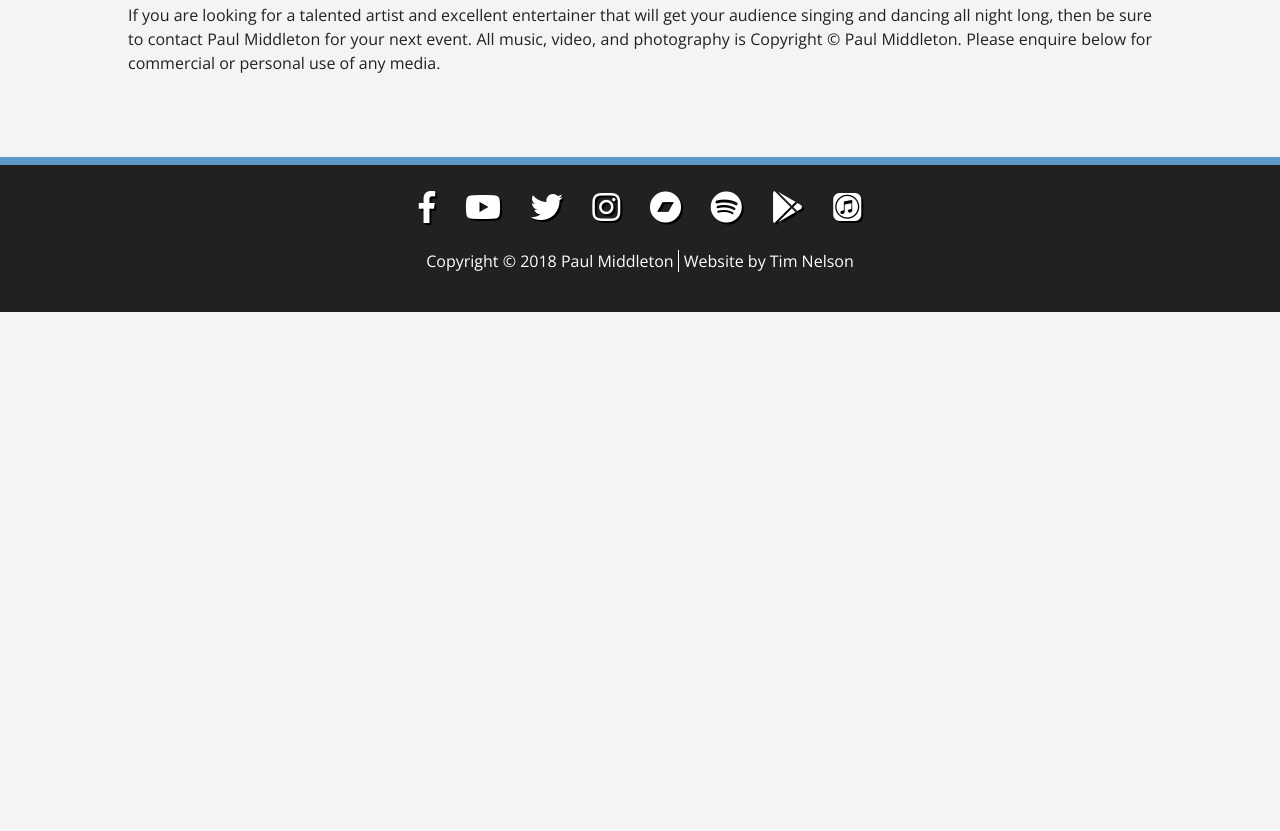
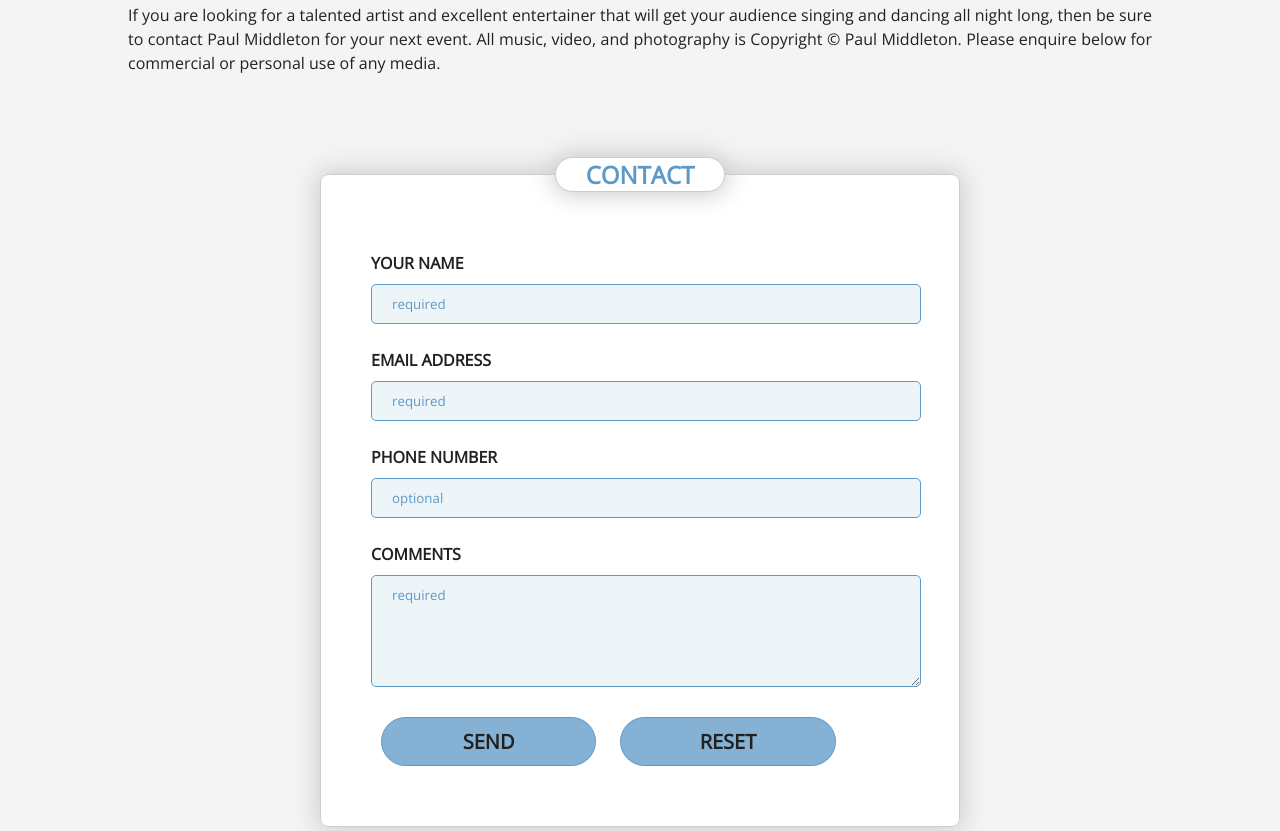
Before and after one commit to TravelTimN/ci-milestone01-ucfd, a plain HTML site: page contact.html in a window 1280 px wide. Shown: the part 742-1573 px from the top of the page. Before the commit the page ends 1054 px from the top, so only its background shows below. Drawn offline with nearby package versions, Linux system fonts and the light colour scheme; a web font is replaced by a local one.

Commit message:
added contact form on contact.html

```diff
--- a/assets/css/style.css
+++ b/assets/css/style.css
@@ -110,11 +110,13 @@ body {
 }
 
 /*-------------------- NAVBAR-NAV --------------------*/
+
 .navbar-nav ul {
     list-style: none;
     text-align: center;
 }
 .navbar-nav a {
+    font-family: var(--fontPoppins);
     color: var(--white);
     -webkit-transition: all 0.3s ease-in-out;
        -moz-transition: all 0.3s ease-in-out;
@@ -170,9 +172,11 @@ body {
     grid-area: body-title;
     letter-spacing: 0.1em;
     margin-bottom: 2em;
+    text-align: center;
 }
-.body-title h1,h2,h3 {
-    text-align: center;
+.body-title h1 {
+    font-family: var(--fontBowlby);
+    font-size: 2em;
 }
 .body-section {
     grid-area: body-section;
@@ -508,6 +512,68 @@ a.youtube-link:hover {
 }
 
 /*-------------------- CONTACT.html --------------------*/
+.form-container {
+    width: 80vw;
+    margin-bottom: 50px;
+}
+.form-container fieldset {
+    padding: 50px;
+    background-color: var(--white);
+    border: 1px solid var(--gray);
+	border-radius: 8px;
+    box-shadow: 0px 0px 25px 3px var(--gray);
+}
+.form-legend {
+    border: 1px solid var(--gray);
+    box-shadow: 0px 0px 25px 3px var(--gray);
+    background: var(--white);
+    color: var(--paulBlueDark);
+    font-size: 1.5em;
+    font-weight: bold;
+    border-radius: 25px;
+    padding: 0 30px;
+}
+.form-label {
+    margin: 10px 0;
+    font-weight: bold;
+}
+.form-input input,
+.form-input textarea {
+    width: 100%;
+    margin-bottom: 15px;
+    padding: 10px 5px;
+    border-radius: 5px;
+    border: 1px solid var(--paulBlueDark);
+    background-color: rgba(93,153,198,0.1);
+}
+.form-input input::placeholder,
+.form-input textarea::placeholder {
+    color: var(--paulBlueDark);
+    padding-left: 15px;
+}
+.form-button {
+    border: 1px solid var(--paulBlueDark);
+    background-color: rgba(93,153,198,0.75);
+    font-family: var(--fontOpenSans);
+    color: var(--darkGray);
+    font-size: 1.25em;
+    font-weight: bold;
+    width: 40%;
+    border-radius: 50px;
+    padding: 10px;
+    margin: 0.25em;
+    -webkit-transition: all 0.3s ease-in-out;
+       -moz-transition: all 0.3s ease-in-out;
+         -o-transition: all 0.3s ease-in-out;
+            transition: all 0.3s ease-in-out;
+}
+.form-button:hover {
+    transform: scale(1.1);
+    color: var(--white);
+    text-shadow: var(--textShadow);
+    border: 1px solid var(--darkGray);
+    background: var(--paulBlueDark);
+}
 
 /*-------------------- FOOTER --------------------*/
 .footer-social {
@@ -580,6 +646,7 @@ footer ul li:hover .itunes {
     padding: 20px 0;
 }
 .footer-signature a {
+    font-weight: bold;
     color: var(--white);
     -webkit-transition: all 0.3s ease-in-out;
        -moz-transition: all 0.3s ease-in-out;
@@ -763,17 +830,23 @@ footer ul li:hover .itunes {
         grid-gap: 22px;
     }
 
+    /* CONTACT.html */
+    .form-container {
+        width: 50vw;
+    }
+    .form-container fieldset {
+        padding: 50px;
+        background-color: var(--white);
+        border: 1px solid var(--gray);
+        border-radius: 8px;
+        box-shadow: 0px 0px 25px 3px var(--gray);
+    }
+    .form-button {
+        margin: 10px;
+    }
+
     /* FOOTER */
     .footer-social a {
         font-size: 2em;
     }
 }
-
-
-nav a {
-    font-family: var(--fontPoppins);
-}
-.body-title h1 {
-    font-family: var(--fontBowlby);
-    font-size: 2em;
-}
--- a/contact.html
+++ b/contact.html
@@ -80,6 +80,42 @@
                 </p>
             </section>
         </section>
+
+        <section class="form-container">
+            <form class="form">
+                <fieldset>
+                    <legend class="form-legend text-upper">Contact</legend>
+                    <div class="form-label text-upper">
+                        <labelfor="name">Your Name</label>
+                    </div>
+                    <div class="form-input">
+                        <input type="text" id="name" placeholder="required" required>
+                    </div>
+                    <div class="form-label text-upper">
+                        <label for="email">Email Address</label>
+                    </div>
+                    <div class="form-input">
+                        <input type="email"id="email" placeholder="required" required>
+                    </div>
+                    <div class="form-label text-upper">
+                        <label for="phone">Phone Number</label>
+                    </div>
+                    <div class="form-input">
+                        <input type="tel"id="phone" placeholder="optional" >
+                    </div>
+                    <div class="form-label text-upper">
+                        <label for="textarea">Comments</label>
+                    </div>
+                    <div class="form-input">
+                        <textarea id="textarea" rows="5" placeholder="required" required></textarea>
+                    </div>
+                    <div class="form-buttons">
+                        <input type="submit" value="Send" class="form-button text-upper">
+                        <input type="reset" class="form-button text-upper">
+                    </div>
+                </fieldset>
+            </form>
+        </section>
     </main>
 
     <!-- FOOTER -->
```
